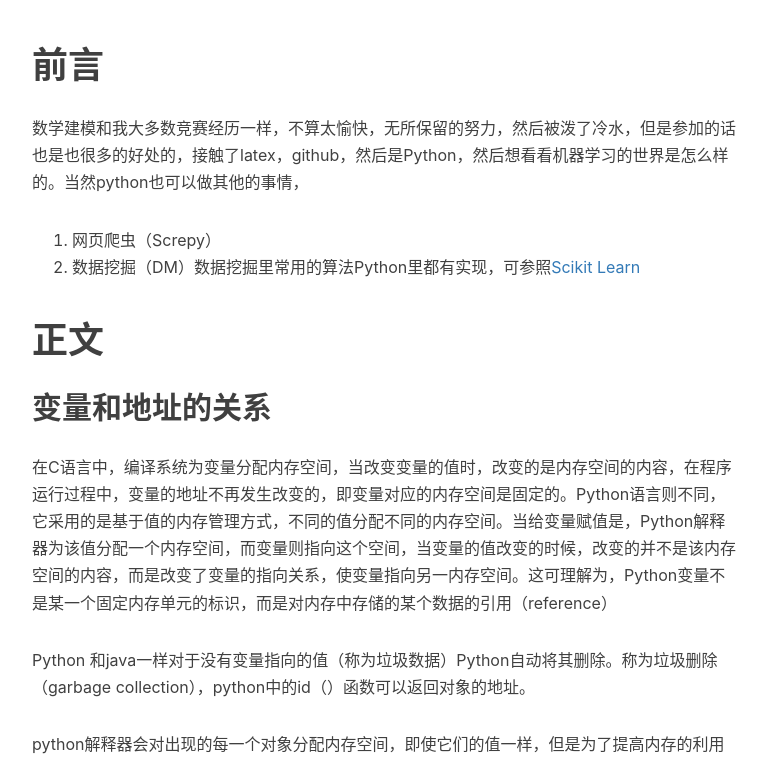
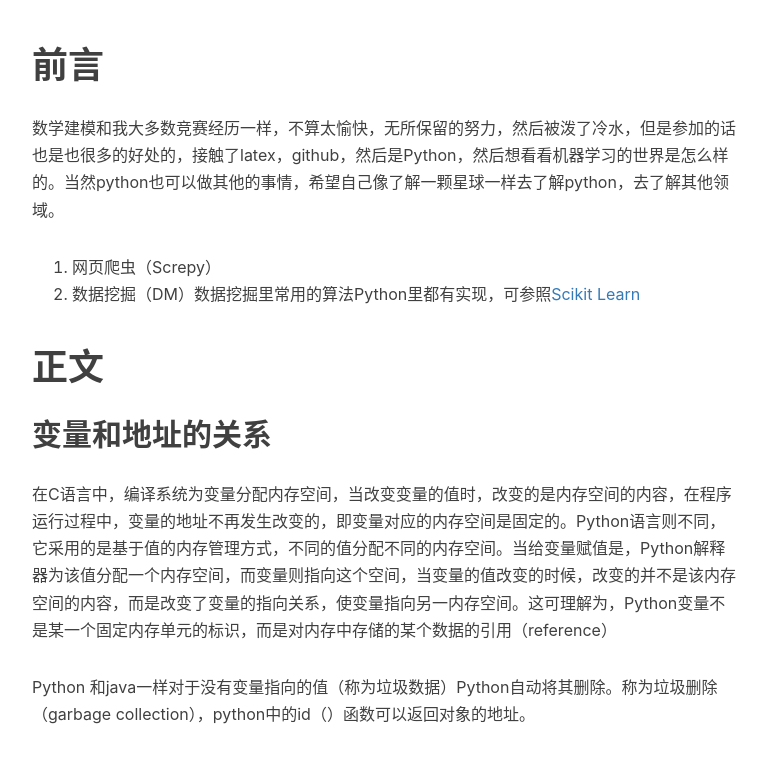
Before and after one commit to echosara/blog, a Jekyll site: the page built from _posts/2017-08-22-Python.markdown, in a window 1280 px wide and 900 px high, scrolled down 385 px, cut to the strip 142-900 px from the top of the window. Shown: the whole strip, without its empty margins (233-1000 px from the left). Built offline with Jekyll 4.4.1, drawn with Linux system fonts in a browser that asks for light colours; nearby versions of some CDN libraries; comment, search, counter and statistics services are not loaded.

Commit message:
Update 2017-08-22-Python.markdown

```diff
--- a/_posts/2017-08-22-Python.markdown
+++ b/_posts/2017-08-22-Python.markdown
@@ -15,7 +15,7 @@ tags:
 
 # 前言
 
-数学建模和我大多数竞赛经历一样，不算太愉快，无所保留的努力，然后被泼了冷水，但是参加的话也是也很多的好处的，接触了latex，github，然后是Python，然后想看看机器学习的世界是怎么样的。当然python也可以做其他的事情，
+数学建模和我大多数竞赛经历一样，不算太愉快，无所保留的努力，然后被泼了冷水，但是参加的话也是也很多的好处的，接触了latex，github，然后是Python，然后想看看机器学习的世界是怎么样的。当然python也可以做其他的事情，希望自己像了解一颗星球一样去了解python，去了解其他领域。
 
 1. 网页爬虫（Screpy）
 2. 数据挖掘（DM）数据挖掘里常用的算法Python里都有实现，可参照[Scikit Learn](http://www.zhihu.com/question/20216472/answer/14681156)
```
